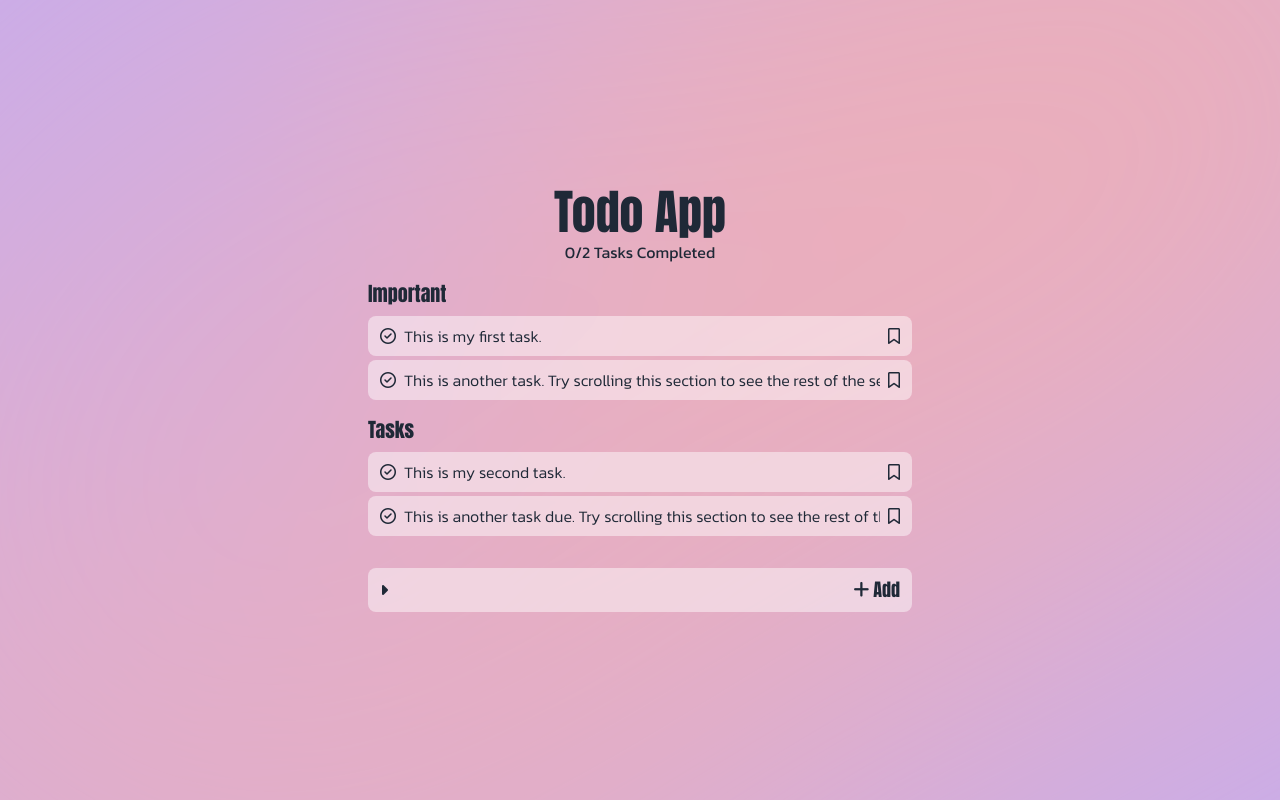
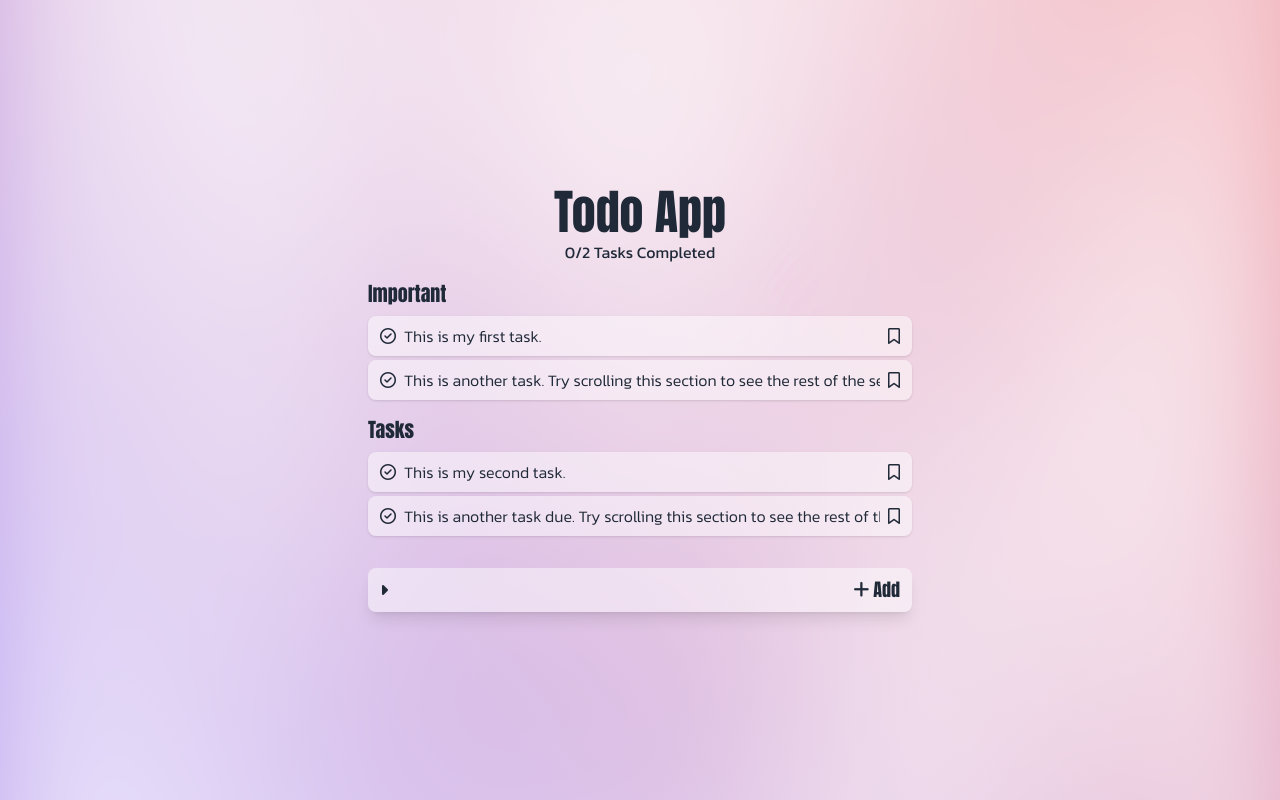
Before and after one commit to umarfarooq6519/TodoApp, a React (Vite) app: page / in a window 1280 px wide. Built offline with nearby package versions, Linux system fonts and the light colour scheme.

Commit message:
change bg

```diff
--- a/src/App.tsx
+++ b/src/App.tsx
@@ -3,7 +3,7 @@ export default function App() {
   const subheading = "text-xl font-[anton]";
   const tasks_div = "tasks flex flex-col gap-2 w-full text-justify";
   const li_styling =
-    "flex items-center justify-between gap-2 w-full px-3 py-2 rounded-lg bg-[#fff7]";
+    "flex items-center justify-between shadow gap-2 w-full px-3 py-2 rounded-lg bg-[#fff7]";
   const ul_styling = "list flex flex-col gap-1 font-light whitespace-nowrap";
   const task_styling = "overflow-x-auto no-scrollbar w-full";
 
@@ -58,7 +58,7 @@ export default function App() {
         </div>
 
         <div className={`${ul_styling} w-full pt-4`}>
-          <span className={li_styling}>
+          <span className={`${li_styling} shadow-lg`}>
             <i className="fa-solid fa-caret-right"></i>
             <input
               type="text"
--- a/src/index.css
+++ b/src/index.css
@@ -6,7 +6,7 @@
 
 body {
   font-family: "Kanit", sans-serif;
-  background-image: url(/public/blurry-gradient-haikei.svg);
+  background-image: url(/public/ffflux.svg);
   background-repeat: no-repeat;
   background-position: center center;
   background-size: cover;
```
